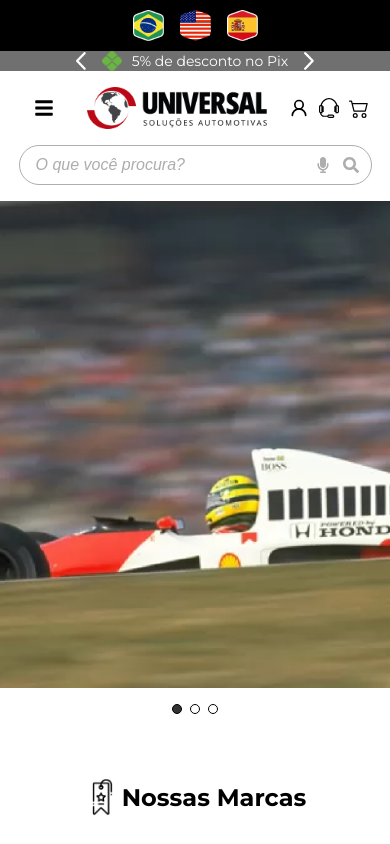
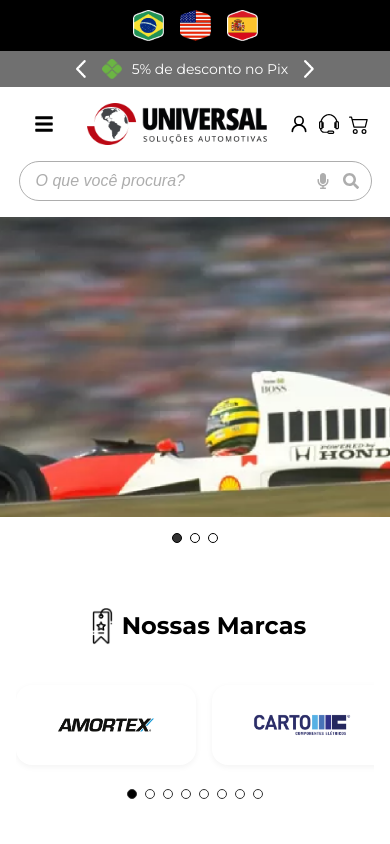
Before and after one commit to danrodriguesy/uni-novo-layout, a React (Vite) app: page / in a window 390 px wide. Shown: the top 844 px of the page. Built offline with nearby package versions, Linux system fonts and the light colour scheme.

Commit message:
ajustes finos

```diff
--- a/src/assets/componentes/SliderBannerPrincipal/slider.module.css
+++ b/src/assets/componentes/SliderBannerPrincipal/slider.module.css
@@ -1,5 +1,5 @@
 .bannerWrapper {
-  position: relative; /* IMPORTANTE: torna as setas posicionáveis dentro */
+  position: relative;
   width: 100%;
   height: 300px;
   overflow: hidden;
@@ -16,18 +16,16 @@
   position: absolute;
   top: 50%;
   transform: translateY(-50%);
-  z-index: 10; /* GARANTE que fique acima da imagem */
-  background: none; /* remove fundo */
+  z-index: 10;
+  background: none;
   border: none;
   color: #000;
   font-size: 32px;
   cursor: pointer;
   padding: 8px;
   transition: transform 0.2s;
-  background-color: #FFF;
+  background-color: #fff;
   height: 130px;
-
-
   opacity: 0.5;
 }
 
@@ -37,14 +35,14 @@
 
 .left {
   left: 16px;
-  border-top-left-radius: 10px 10px;
-  border-bottom-left-radius: 10px 10px;
+  border-top-left-radius: 10px;
+  border-bottom-left-radius: 10px;
 }
 
 .right {
   right: 16px;
-  border-top-right-radius: 10px 10px;
-  border-bottom-right-radius: 10px 10px;
+  border-top-right-radius: 10px;
+  border-bottom-right-radius: 10px;
 }
 
 .dots {
@@ -58,7 +56,7 @@
   width: 10px;
   height: 10px;
   border-radius: 50%;
-  background: #FFF;
+  background: #fff;
   border: 1px solid #000;
   cursor: pointer;
   transition: background 0.3s ease;
@@ -71,8 +69,12 @@
 .active {
   background: #333;
 }
+.activeDot {
+  background: #333;
+}
 
-@media (max-width: 758px){
+/* ======== SWIPE APENAS NO MOBILE ======== */
+@media (max-width: 758px) {
   .seta {
     display: none;
   }
@@ -82,10 +84,62 @@
     position: absolute;
     top: 0;
     left: 0;
-    height: 100px; /* altura do degradê */
+    height: 100px;
     width: 100%;
     background: linear-gradient(to bottom, rgba(0, 0, 0, 0.6), transparent);
     pointer-events: none;
     z-index: 1;
   }
+
+  .bannerTrack {
+    display: flex;
+    overflow-x: auto;
+    scroll-snap-type: x mandatory;
+    -webkit-overflow-scrolling: touch;
+    scroll-behavior: smooth;
+    z-index: 10;
+    position: relative;
+  }
+
+  .bannerTrack::-webkit-scrollbar {
+    display: none;
+  }
+
+  .bannerTrack {
+    -ms-overflow-style: none;
+    scrollbar-width: none;
+  }
+
+  .bannerSlide {
+    flex: 0 0 100%;
+    scroll-snap-align: start;
+    height: 300px;
+  }
+  .dots {
+    display: flex;
+    justify-content: center;
+    align-items: center;
+    gap: 8px;
+    margin-top: 1rem;
+    z-index: 10;
+    position: relative;
+  }
+
+  .dot {
+    width: 10px;
+    height: 10px;
+    border-radius: 50%;
+    background: #fff;
+    border: 1px solid #000;
+    cursor: pointer;
+    transition: background 0.3s ease;
+  }
+
+  .dot:hover {
+    background: #999;
+  }
+
+  .activeDot {
+    background: #333;
+  }
 }
--- a/src/assets/componentes/SliderBannerPrincipal/slider.tsx
+++ b/src/assets/componentes/SliderBannerPrincipal/slider.tsx
@@ -1,4 +1,4 @@
-import { useState } from 'react';
+import { useState, useRef, useEffect } from 'react';
 import { motion, AnimatePresence } from 'framer-motion';
 import styles from './slider.module.css';
 import useIsMobile from '../../hooks/useIsMobile';
@@ -9,29 +9,56 @@ const banners = [
   { id: 3, img: '/imagens/sliderBannerPrincipal/banner.png', alt: 'Banner 3' },
 ];
 
-
 const bannersMobile = [
   { id: 1, img: '/imagens/sliderBannerPrincipal/banner-mobile.png', alt: 'Banner 1' },
   { id: 2, img: '/imagens/sliderBannerPrincipal/banner-mobile.png', alt: 'Banner 2' },
-  { id: 3, img: '/imagens/sliderBannerPrincipal/banner-mobile.png', alt: 'Banner 3' }
-]
+  { id: 3, img: '/imagens/sliderBannerPrincipal/banner-mobile.png', alt: 'Banner 3' },
+];
 
 function Banner() {
   const isMobile = useIsMobile();
   const [index, setIndex] = useState(0);
+  const scrollRef = useRef<HTMLDivElement>(null);
 
   const next = () => setIndex((prev) => (prev + 1) % banners.length);
-  const prev = () => setIndex((prev) => (prev - 1 + banners.length) % banners.length);
+  const prev = () => setIndex((prev - 1 + banners.length) % banners.length);
+
+  const scrollTo = (i: number) => {
+    if (scrollRef.current) {
+      const slideWidth = scrollRef.current.offsetWidth;
+      scrollRef.current.scrollTo({
+        left: i * slideWidth,
+        behavior: 'smooth',
+      });
+    }
+  };
+
+  useEffect(() => {
+    if (!isMobile || !scrollRef.current) return;
+
+    const handleScroll = () => {
+      const scrollLeft = scrollRef.current!.scrollLeft;
+      const slideWidth = scrollRef.current!.offsetWidth;
+      const newIndex = Math.round(scrollLeft / slideWidth);
+      setIndex(newIndex);
+    };
+
+    const el = scrollRef.current;
+    el.addEventListener('scroll', handleScroll);
+    return () => el.removeEventListener('scroll', handleScroll);
+  }, [isMobile]);
 
   return (
-    <div className={styles.wrapper}>
+    <>
+      <div className={styles.bannerWrapper}>
+        {!isMobile ? (
           <div className={styles.sliderArea}>
             <button className={`${styles.seta} ${styles.left}`} onClick={prev}>‹</button>
 
             <AnimatePresence mode="wait">
               <motion.img
                 key={banners[index].id}
-            src={isMobile ? bannersMobile[index].img : banners[index].img}
+                src={banners[index].img}
                 alt={banners[index].alt}
                 className={styles.bannerImage}
                 initial={{ opacity: 0, x: 50 }}
@@ -43,17 +70,42 @@ function Banner() {
 
             <button className={`${styles.seta} ${styles.right}`} onClick={next}>›</button>
           </div>
+        ) : (
+          <div className={styles.bannerTrack} ref={scrollRef}>
+            {bannersMobile.map((banner) => (
+              <div key={banner.id} className={styles.bannerSlide}>
+                <AnimatePresence mode="wait">
+                  <motion.img
+                    src={banner.img}
+                    alt={banner.alt}
+                    className={styles.bannerImage}
+                    initial={{ opacity: 0, y: 0 }}
+                    whileInView={{ opacity: 1, y: 0 }}
+                    viewport={{ once: false, amount: 0.8 }}
+                    transition={{ duration: 0.4 }}
+                  />
+                </AnimatePresence>
+              </div>
+            ))}
+          </div>
+        )}
+      </div>
+
+      {/* Agora fora da wrapper — sem cortar, sem erro */}
       <div className={styles.dots}>
         {banners.map((_, i) => (
           <button
             key={i}
-            onClick={() => setIndex(i)}
-            className={`${styles.dot} ${i === index ? styles.active : ''}`}
+            onClick={() => {
+              setIndex(i);
+              if (isMobile) scrollTo(i);
+            }}
+            className={`${styles.dot} ${i === index ? styles.activeDot : ''}`}
             aria-label={`Ir para slide ${i + 1}`}
           />
         ))}
       </div>
-    </div>
+    </>
   );
 }
 
--- a/src/assets/componentes/footer/footer.module.css
+++ b/src/assets/componentes/footer/footer.module.css
@@ -134,7 +134,7 @@
         font-weight: 600;
     }
     .listaLinks {
-        width: 100%;
+        width: -webkit-fill-available;
     }
     .listaLinks > li > a {
         display: flex;
@@ -148,6 +148,10 @@
         font-size: 22px;
         font-weight: 300;
     }
+    .containerItens > li > a {
+        padding: 0.5rem 1rem;
+    }
+
     .formasPagamento {
         flex-direction: column;
         margin-top: 0rem;
@@ -193,7 +197,7 @@
         border-bottom: 1px solid #f1f1f1;
     }
     .titleList {
-        font-size: 20px;
+        font-size: 17px;
         color: #FFF;
         padding: 0 1rem;
         font-weight: 600;
--- a/src/assets/componentes/footer/footer.tsx
+++ b/src/assets/componentes/footer/footer.tsx
@@ -62,7 +62,7 @@ function Footer() {
         {sections.map((section, index) => (
           <ul
             key={index}
-            className={`${styles.listaLinks} ${isMobile ? styles.mobileList : ""}`}
+            className={`${styles.listaLinks} ${styles.containerItens} ${isMobile ? styles.mobileList : ""}`}
           >
             <li className={styles.accordionHeader}>
               <span className={styles.accordionTitle}>{section.title}</span>
--- a/src/assets/componentes/topBar/slider/slider.module.css
+++ b/src/assets/componentes/topBar/slider/slider.module.css
@@ -36,11 +36,12 @@
 
 @media (max-width: 767px) {
   .wrapper {
-    width: 100%;
+    width: -webkit-fill-available;
     display: flex;
     align-items: center;
     margin-right: 0;
     background-color: #707070;
+    padding: 0.5rem;
   }
   .texto {
     font-size: 14px;
```
Lines whose indentation alone changed are shown as unchanged.
